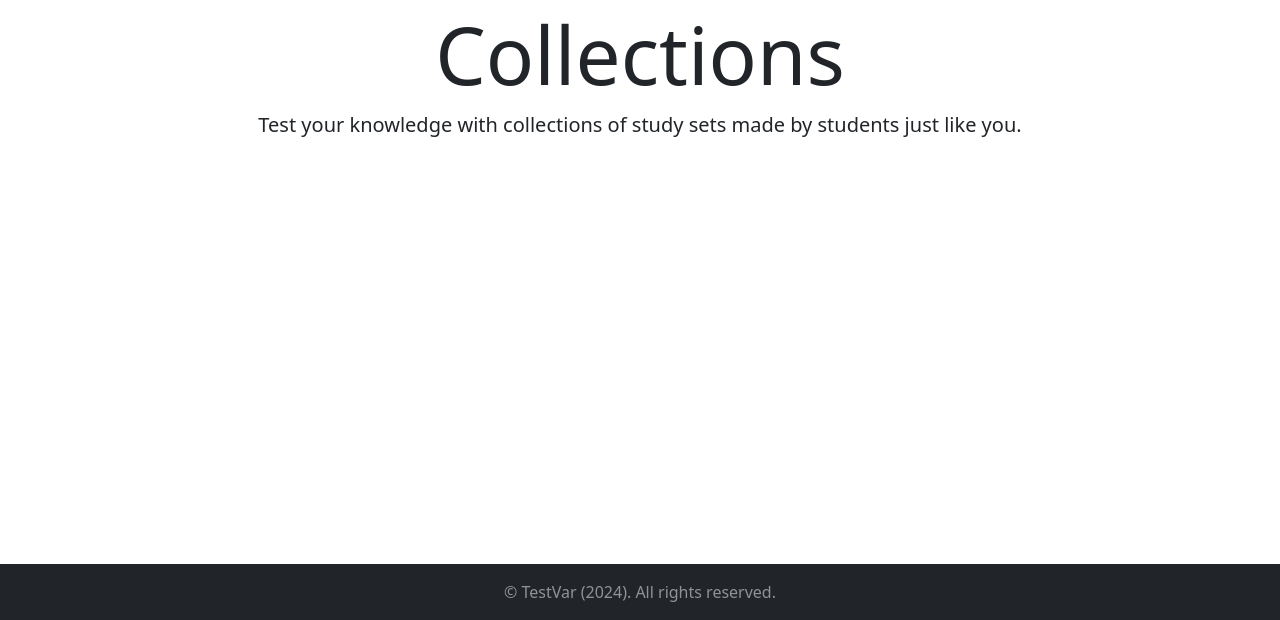
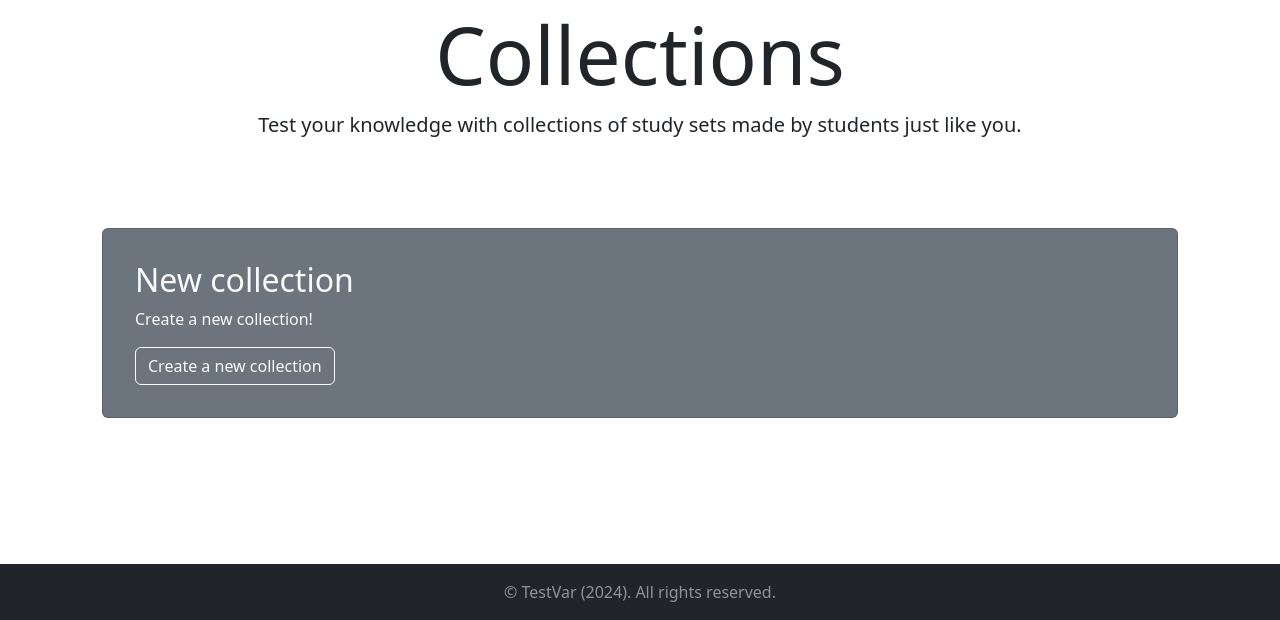
Before and after one commit to jess-excell/TestVar, a Django app: template flashcard/templates/flashcard/flashcard_collection_list.html in a window 1280 px wide. Shown: the part 180-800 px from the top of the page. Run offline with Django 3.2, Linux system fonts and the light colour scheme; the template is opened without the code that fills it, so the values that code supplies are empty; some libraries are stand-ins or nearby versions.

Commit message:
Add ability to create collection

```diff
--- a/flashcard/templates/flashcard/flashcard_collection_list.html
+++ b/flashcard/templates/flashcard/flashcard_collection_list.html
@@ -8,11 +8,17 @@
     </div>
 </div>
 
-<ul class="container">
-    <div class="row">
+<ul class="container d-flex flex-wrap justify-content-start">
+    <div class="card m-2 p-2 bg-secondary text-light" style="flex: 1 1 30%; min-width: 250px;">
+        <div class="card-body text-start p-4">
+            <h5 class="card-title fw-light fs-2">New collection</h5>
+            <p class="card-text">Create a new collection!</p>
+            <a href="{% url 'collection-create' %}" class="btn btn-outline-light">Create a new collection</a>
+        </div>
+    </div>
     {% for collection in collections %}
-        <div class="col-sm">
-            <div class="card m-2 p-2">
+        <div class="col-12 col-md-6 col-lg-4">
+            <div class="card m-2 p-2" style="flex: 1 1 30%; min-width: 250px;">
                 <div class="card-body text-start p-4">
                     <h5 class="card-title fw-light fs-2">{{collection.title}}</h5>
                     <h6 class="card-subtitle mb-2 text-muted fw-light">Created by: {{collection.user.username}}</h6>
--- a/flashcard/urls.py
+++ b/flashcard/urls.py
@@ -5,14 +5,14 @@ from . import views
 urlpatterns = [
     # Collections
     path('collections', FlashcardCollectionListView.as_view(), name="collection-list"),
+    path('collections/create', FlashcardCollectionCreateView.as_view(), name="collection-create"),
 
     # Sets
     path("collections/<int:collection_id>", FlashcardSetListView.as_view(), name="set-list"),
-    path('collections/<int:collection_id>/<int:set_id>', FlashcardListView.as_view(), name="flashcard-list"),
     path('collections/<int:collection_id>/create', views.FlashcardSetCreateView.as_view(), name="set-create"),
 
     # Flashcards
+    path('collections/<int:collection_id>/<int:set_id>', FlashcardListView.as_view(), name="flashcard-list"),
     path('collections/<int:collection_id>/<int:set_id>/<int:flashcard_id>', FlashcardDetailView.as_view(), name="flashcard-detail"),
     path('collections/<int:collection_id>/<int:set_id>/create', views.FlashcardCreateView.as_view(), name="flashcard-create"),
-
 ]
```
Also changed, not shown: flashcard/templates/flashcard/flashcard_collection_create.html (added, +21 -0 lines), flashcard/templates/flashcard/flashcard_set_list.html (+13 -7 lines), flashcard/views.py (+12 -1 lines), flashcard/templates/flashcard/flashcard_collection_update.html (added).
